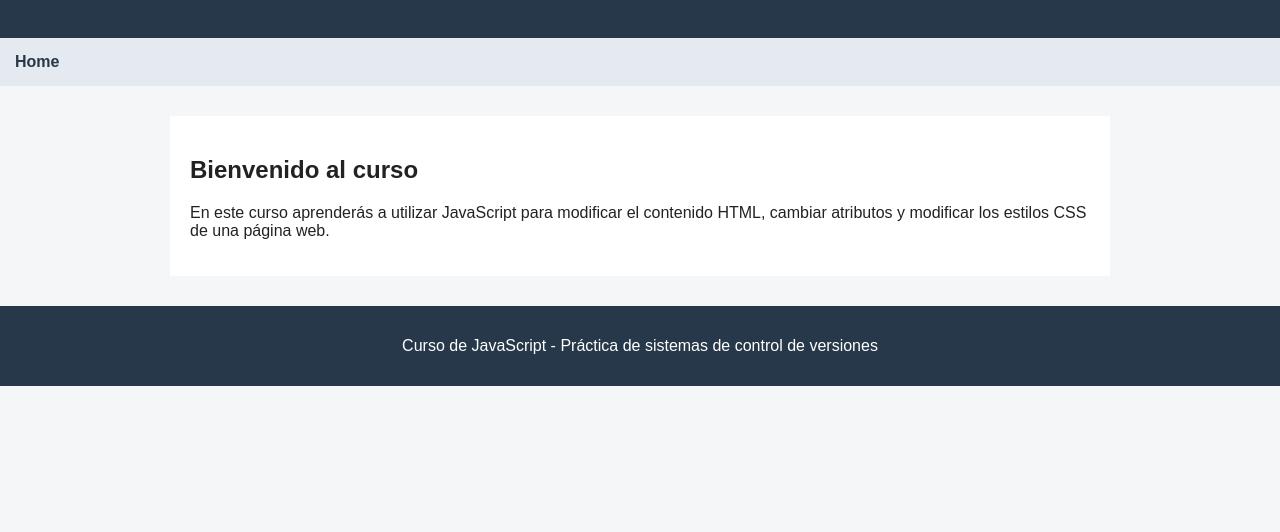
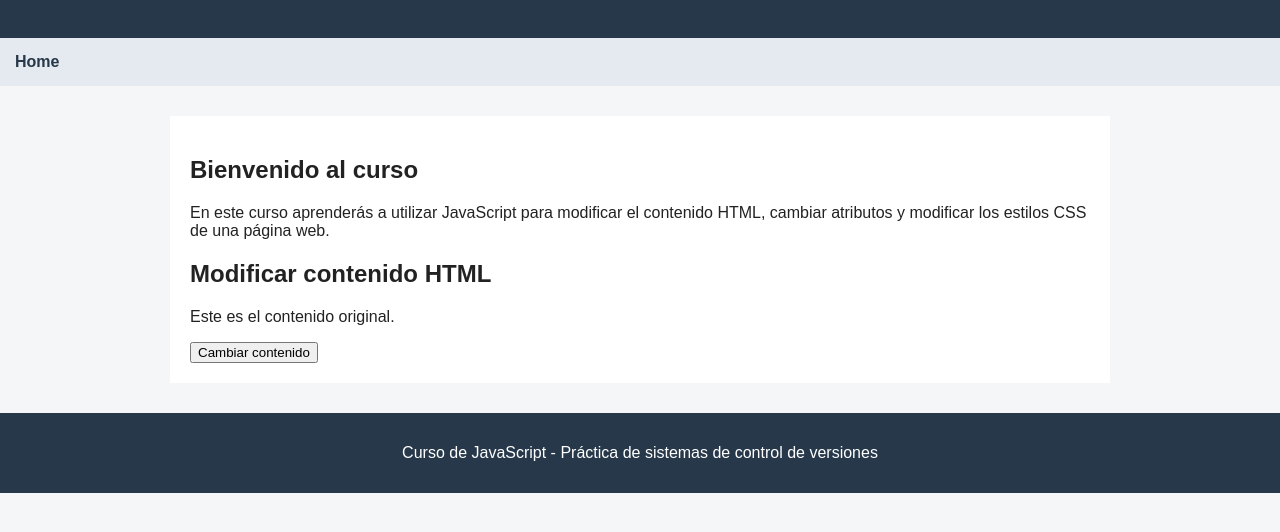
Before and after one commit to nuria21091998/practica-curso-javascript, a plain HTML site: page index.html in a window 1280 px wide. Shown: the part 126-658 px from the top of the page. Drawn offline with Linux system fonts and the light colour scheme.

Commit message:
Usuario 2: añade modifiación de contenido HTML mediante JS

```diff
--- a/index.html
+++ b/index.html
@@ -26,10 +26,29 @@
                 de una página web.
             </p>
         </section>
+
+        <section id="contenidoHTML">
+            <h2>Modificar contenido HTML</h2>
+            <p id="mensajeHTML">Este es el contenido original.</p>
+
+            <button onclick="cambiarContenido()">
+                Cambiar contenido
+            </button>
+        </section>
+
     </main>
 
     <footer>
         <p>Curso de JavaScript - Práctica de sistemas de control de versiones</p>
     </footer>
+
+    <script>
+        // Cambia el contenido del párrafo al pulsar el botón.
+        function cambiarContenido() {
+            document.getElementById("mensajeHTML").innerHTML =
+                "¡El contenido HTML ha cambiado con JavaScript!";
+        }
+    </script>
+
 </body>
 </html>
```
